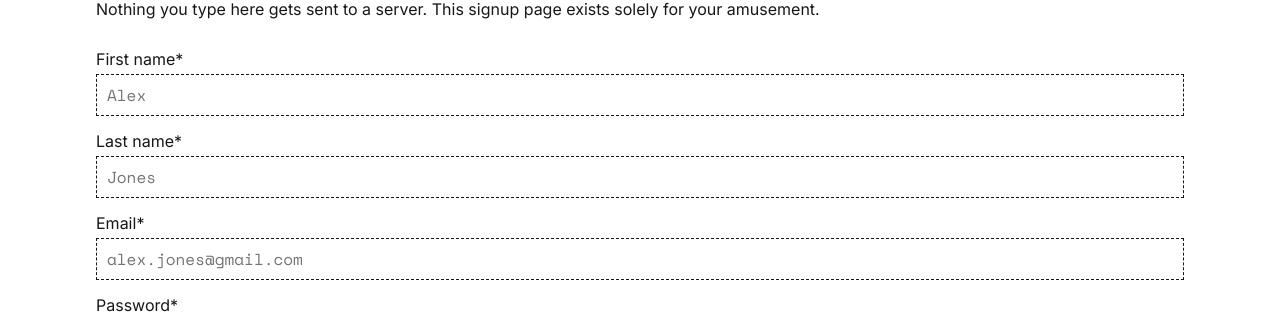
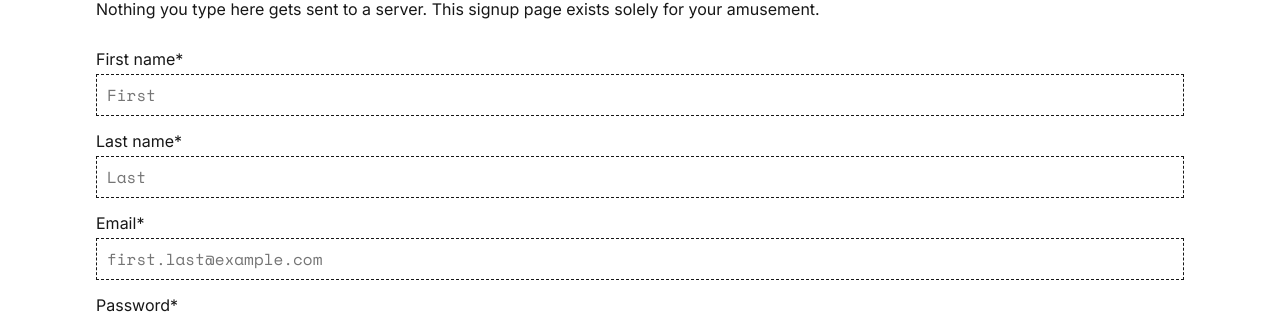
Before and after one commit to marcos-acosta/cursed-signup, a Next.js app: page / in a window 1280 px wide. Shown: the part 129-447 px from the top of the page. Built offline with nearby package versions, Linux system fonts and the light colour scheme.

Commit message:
I can't believe I forgot Alex Jones is a person

```diff
--- a/src/app/components/BasicInfo.tsx
+++ b/src/app/components/BasicInfo.tsx
@@ -51,14 +51,14 @@ export default function BasicInfo(props: BasicInfoProps) {
           <Input
             value={firstName}
             updateValue={setFirstName}
-            placeholder="Alex"
+            placeholder="First"
           />
         </Question>
         <Question label="Last name">
           <Input
             value={lastName}
             updateValue={setLastName}
-            placeholder="Jones"
+            placeholder="Last"
           />
         </Question>
         <Question
@@ -68,7 +68,7 @@ export default function BasicInfo(props: BasicInfoProps) {
           <Input
             value={email}
             updateValue={setEmail}
-            placeholder="alex.jones@gmail.com"
+            placeholder="first.last@example.com"
             error={showEmailError}
           />
         </Question>
```
